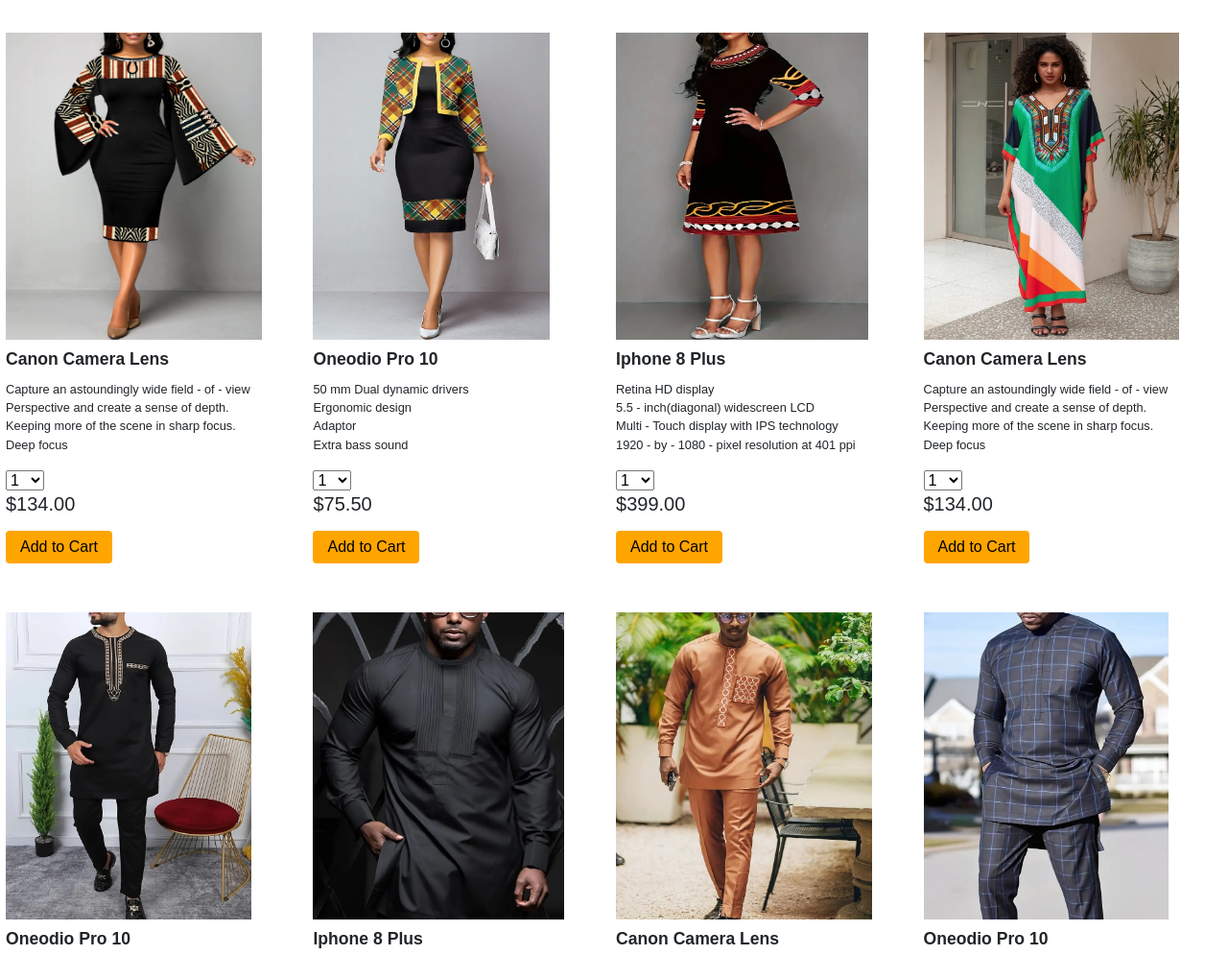
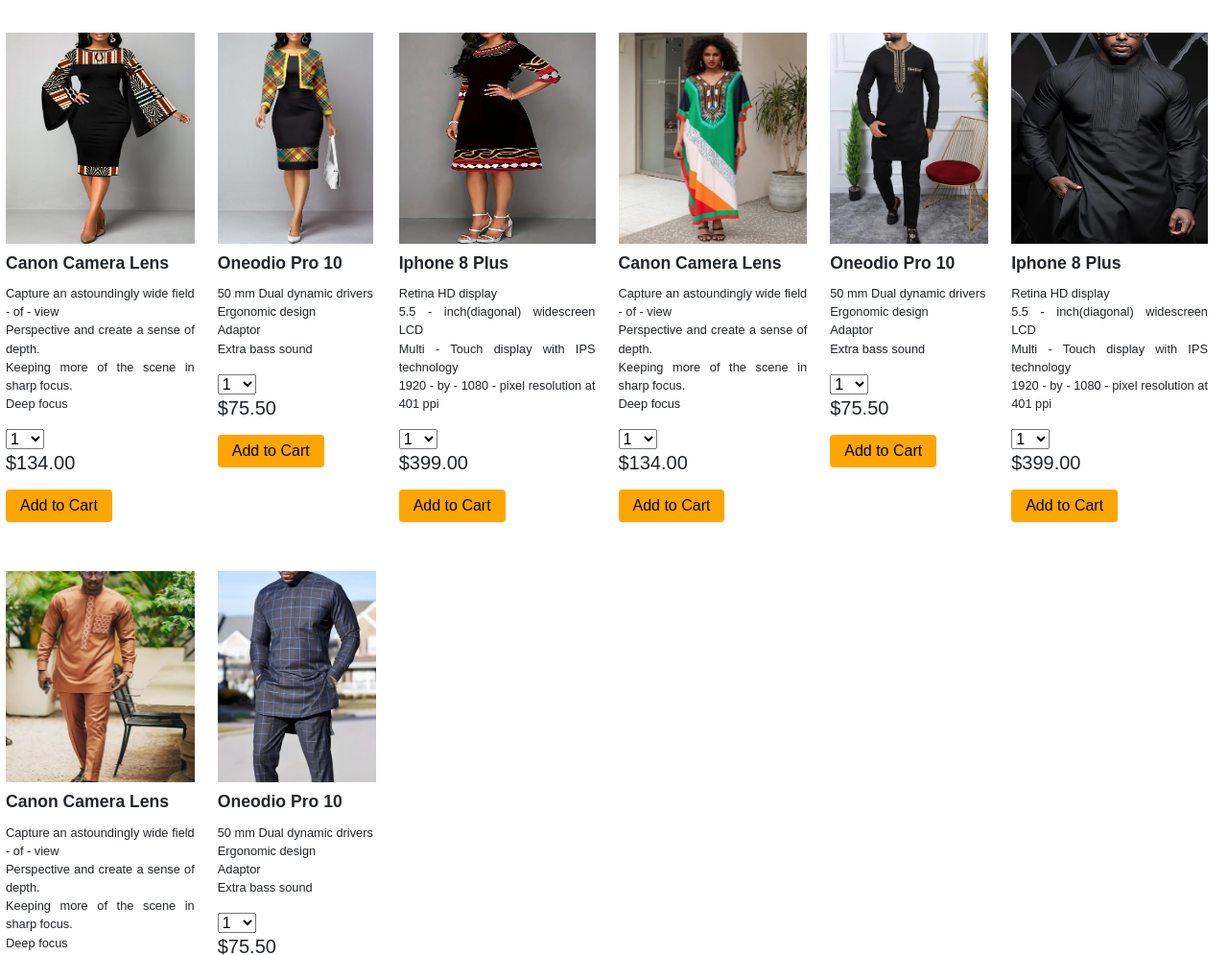
Before and after one commit to Kummirai/ShopifyNook, a plain HTML site: page index.html in a window 1280 px wide. Shown: the part 638-1633 px from the top of the page at 96% size. Drawn offline with nearby package versions, Linux system fonts and the light colour scheme.

Commit message:
update style.css

```diff
--- a/style.css
+++ b/style.css
@@ -115,7 +115,7 @@
 
 .products-container{
   display: grid;
-  grid-template-columns: repeat(4, auto);
+  grid-template-columns: repeat(5, auto);
   grid-template-rows: repeat(15, auto);
   column-gap: 3px;
   grid-row-gap: 3px;
@@ -129,7 +129,7 @@
 
 .products-container img{
   width: 100%;
-  height: 320px;
+  height: 230px;
 }
 
 .product-column .add-to-cart{
@@ -164,6 +164,21 @@
 
 @media only screen and (max-width: 768px) {
   .products-container {
-    grid-template-columns: repeat(3, auto);
+    grid-template-columns: repeat(4, auto);
+  }
+  .products-container img {
+  width: 100%;
+  height: 220px;
   }
 }
+
+
+@media only screen and (min-width: 1100px) {
+  .products-container {
+    grid-template-columns: repeat(6, auto);
+  }
+  .products-container img {
+  width: 100%;
+  height: 220px;
+  }
+}
```
